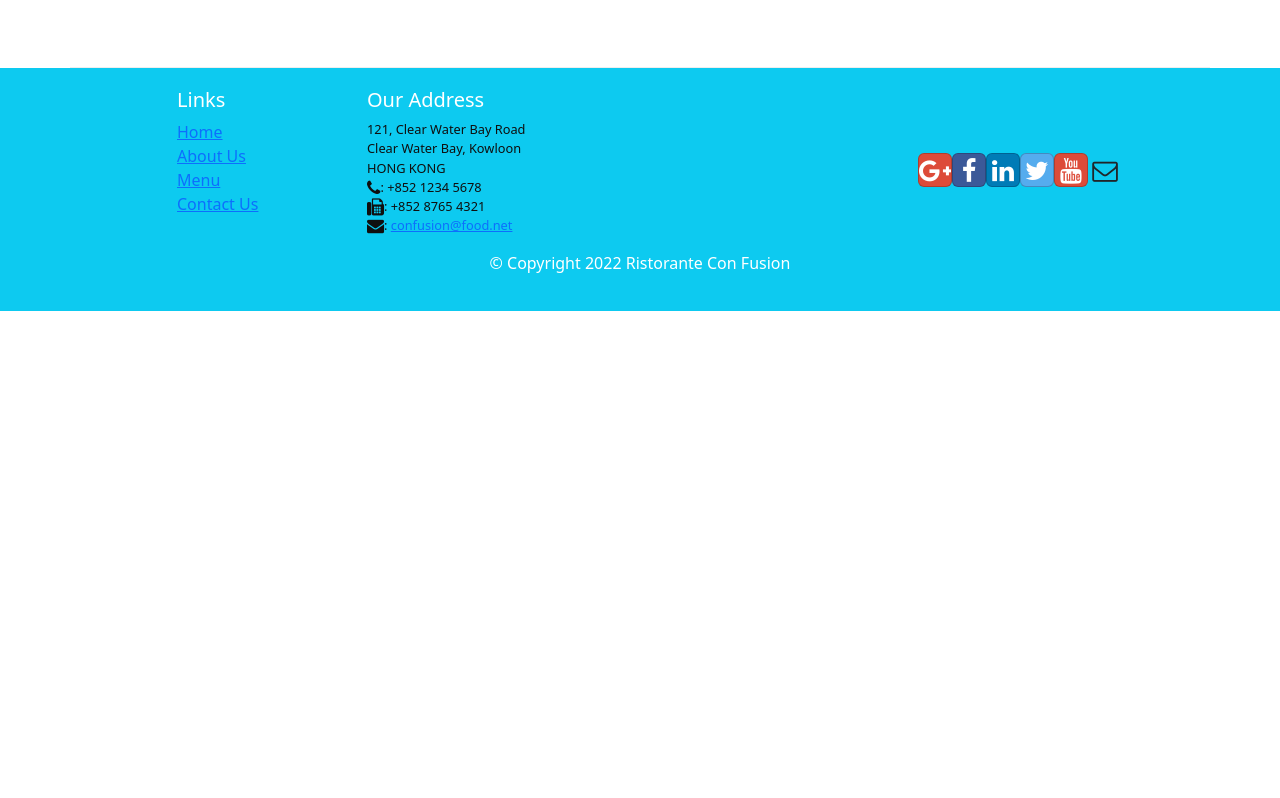
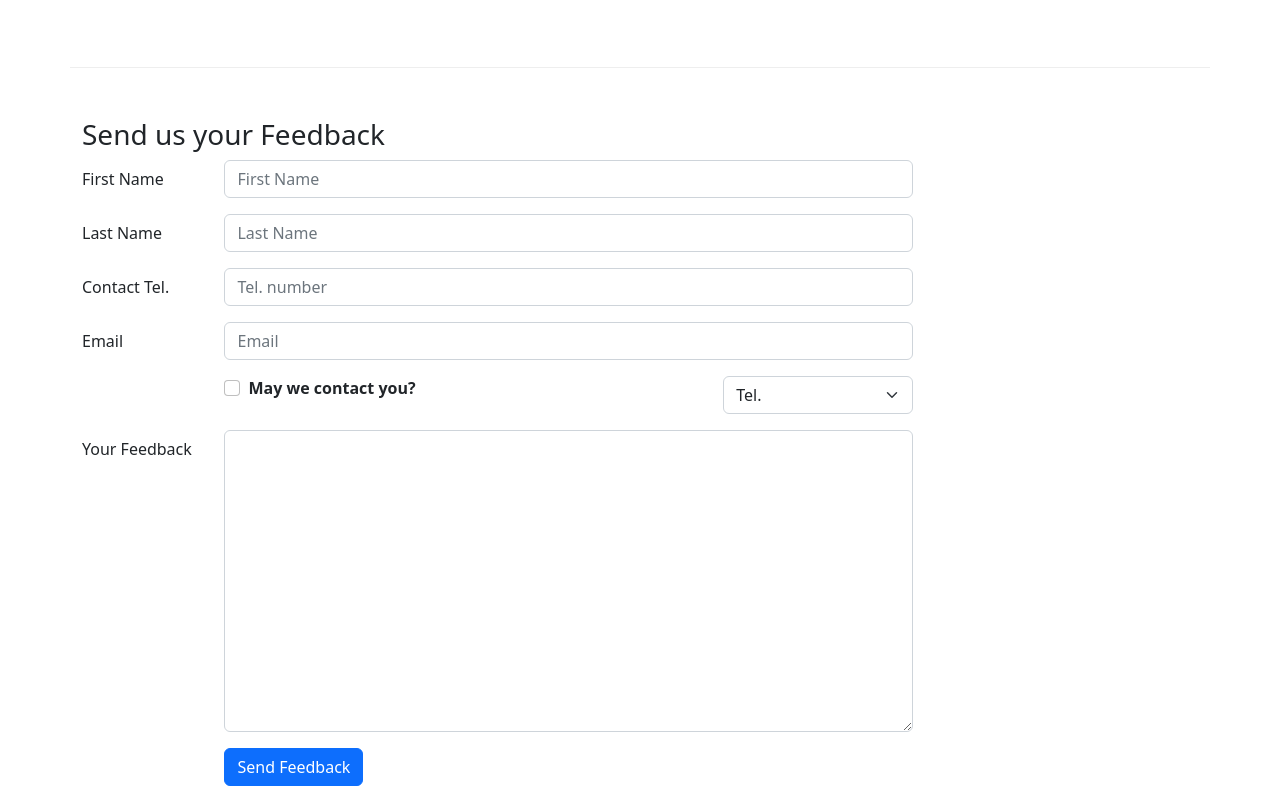
Before and after one commit to KakaBewok/latihan-reactjs-coursera, a React (Create React App) app: page /contactus in a window 1280 px wide. Shown: the part 862-1660 px from the top of the page. Before the commit the page ends 1173 px from the top, so only its background shows below. Built offline with nearby package versions, Linux system fonts and the light colour scheme.

Commit message:
Controlled Forms

```diff
--- a/src/components/ContactComponent.js
+++ b/src/components/ContactComponent.js
@@ -1,9 +1,52 @@
 /* eslint-disable jsx-a11y/anchor-is-valid */
-import React from 'react';
-import { Breadcrumb, BreadcrumbItem } from 'reactstrap';
+import { React, Component } from 'react';
+import {
+  Breadcrumb,
+  BreadcrumbItem,
+  Button,
+  Form,
+  FormGroup,
+  Label,
+  Input,
+  Col,
+} from 'reactstrap';
 import { Link } from 'react-router-dom';
 
-function Contact(props) {
+class Contact extends Component {
+  constructor(props) {
+    super(props);
+
+    this.state = {
+      firstname: '',
+      lastname: '',
+      telnum: '',
+      email: '',
+      agree: false,
+      contactType: 'Tel.',
+      message: '',
+    };
+
+    this.handleInputChange = this.handleInputChange.bind(this);
+    this.handleSubmit = this.handleSubmit.bind(this);
+  }
+
+  handleInputChange(event) {
+    const target = event.target;
+    const value = target.type === 'checkbox' ? target.checked : target.value;
+    const name = target.name;
+
+    this.setState({
+      [name]: value,
+    });
+  }
+
+  handleSubmit(event) {
+    console.log('Current State is: ' + JSON.stringify(this.state));
+    alert('Current State is: ' + JSON.stringify(this.state));
+    event.preventDefault();
+  }
+
+  render() {
     return (
       <div className="container">
         <div className="row">
@@ -64,8 +107,191 @@
             </div>
           </div>
         </div>
+        <div className="row row-content">
+          <div className="col-12">
+            <h3>Send us your Feedback</h3>
+          </div>
+          <div className="col-12 col-md-9">
+            <Form onSubmit={this.handleSubmit}>
+              <FormGroup row>
+                <Label htmlFor="firstname" md={2}>
+                  First Name
+                </Label>
+                <Col md={10}>
+                  <Input
+                    type="text"
+                    id="firstname"
+                    name="firstname"
+                    placeholder="First Name"
+                    value={this.state.firstname}
+                    onChange={this.handleInputChange}
+                  />
+                </Col>
+              </FormGroup>
+              <FormGroup row>
+                <Label htmlFor="lastname" md={2}>
+                  Last Name
+                </Label>
+                <Col md={10}>
+                  <Input
+                    type="text"
+                    id="lastname"
+                    name="lastname"
+                    placeholder="Last Name"
+                    value={this.state.lastname}
+                    onChange={this.handleInputChange}
+                  />
+                </Col>
+              </FormGroup>
+              <FormGroup row>
+                <Label htmlFor="telnum" md={2}>
+                  Contact Tel.
+                </Label>
+                <Col md={10}>
+                  <Input
+                    type="tel"
+                    id="telnum"
+                    name="telnum"
+                    placeholder="Tel. number"
+                    value={this.state.telnum}
+                    onChange={this.handleInputChange}
+                  />
+                </Col>
+              </FormGroup>
+              <FormGroup row>
+                <Label htmlFor="email" md={2}>
+                  Email
+                </Label>
+                <Col md={10}>
+                  <Input
+                    type="email"
+                    id="email"
+                    name="email"
+                    placeholder="Email"
+                    value={this.state.email}
+                    onChange={this.handleInputChange}
+                  />
+                </Col>
+              </FormGroup>
+              <FormGroup row>
+                <Col md={{ size: 6, offset: 2 }}>
+                  <FormGroup check>
+                    <Label check>
+                      <Input
+                        type="checkbox"
+                        name="agree"
+                        checked={this.state.agree}
+                        onChange={this.handleInputChange}
+                      />{' '}
+                      <strong>May we contact you?</strong>
+                    </Label>
+                  </FormGroup>
+                </Col>
+                <Col md={{ size: 3, offset: 1 }}>
+                  <Input
+                    type="select"
+                    name="contactType"
+                    value={this.state.contactType}
+                    onChange={this.handleInputChange}
+                  >
+                    <option>Tel.</option>
+                    <option>Email</option>
+                  </Input>
+                </Col>
+              </FormGroup>
+              <FormGroup row>
+                <Label htmlFor="message" md={2}>
+                  Your Feedback
+                </Label>
+                <Col md={10}>
+                  <Input
+                    type="textarea"
+                    id="message"
+                    name="message"
+                    rows="12"
+                    value={this.state.message}
+                    onChange={this.handleInputChange}
+                  ></Input>
+                </Col>
+              </FormGroup>
+              <FormGroup row>
+                <Col md={{ size: 10, offset: 2 }}>
+                  <Button type="submit" color="primary">
+                    Send Feedback
+                  </Button>
+                </Col>
+              </FormGroup>
+            </Form>
+          </div>
+        </div>
       </div>
     );
   }
+}
+
+// function Contact(props) {
+//   return (
+//     <div className="container">
+//       <div className="row">
+//         <Breadcrumb>
+//           <BreadcrumbItem>
+//             <Link to="/home">Home</Link>
+//           </BreadcrumbItem>
+//           <BreadcrumbItem active>Contact Us</BreadcrumbItem>
+//         </Breadcrumb>
+//         <div className="col-12">
+//           <h3>Contact Us</h3>
+//           <hr />
+//         </div>
+//       </div>
+//       <div className="row row-content">
+//         <div className="col-12">
+//           <h3>Location Information</h3>
+//         </div>
+//         <div className="col-12 col-sm-4 offset-sm-1">
+//           <h5>Our Address</h5>
+//           <address>
+//             121, Clear Water Bay Road
+//             <br />
+//             Clear Water Bay, Kowloon
+//             <br />
+//             HONG KONG
+//             <br />
+//             <i className="fa fa-phone"></i>: +852 1234 5678
+//             <br />
+//             <i className="fa fa-fax"></i>: +852 8765 4321
+//             <br />
+//             <i className="fa fa-envelope"></i>:{' '}
+//             <a href="mailto:confusion@food.net">confusion@food.net</a>
+//           </address>
+//         </div>
+//         <div className="col-12 col-sm-6 offset-sm-1">
+//           <h5>Map of our Location</h5>
+//         </div>
+//         <div className="col-12 col-sm-11 offset-sm-1">
+//           <div className="btn-group" role="group">
+//             <a
+//               role="button"
+//               className="btn btn-primary"
+//               href="tel:+85212345678"
+//             >
+//               <i className="fa fa-phone"></i> Call
+//             </a>
+//             <a role="button" className="btn btn-info">
+//               <i className="fa fa-skype"></i> Skype
+//             </a>
+//             <a
+//               role="button"
+//               className="btn btn-success"
+//               href="mailto:confusion@food.net"
+//             >
+//               <i className="fa fa-envelope-o"></i> Email
+//             </a>
+//           </div>
+//         </div>
+//       </div>
+//     </div>
+//   );
+// }
 
 export default Contact;
```
Lines whose indentation alone changed are shown as unchanged.
